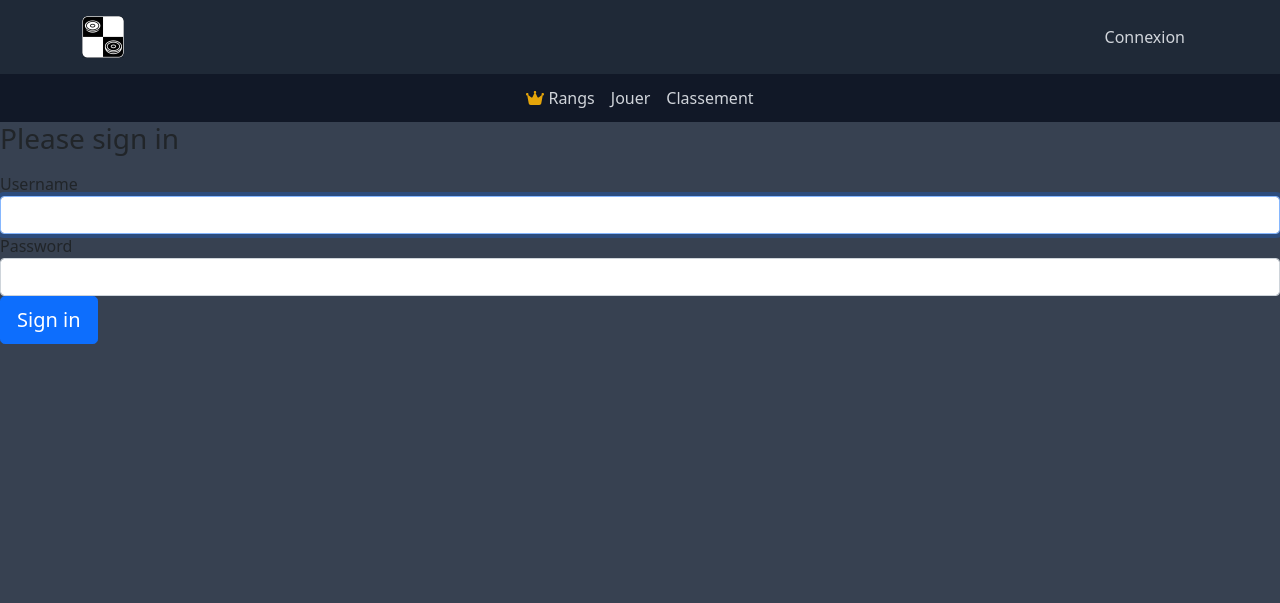
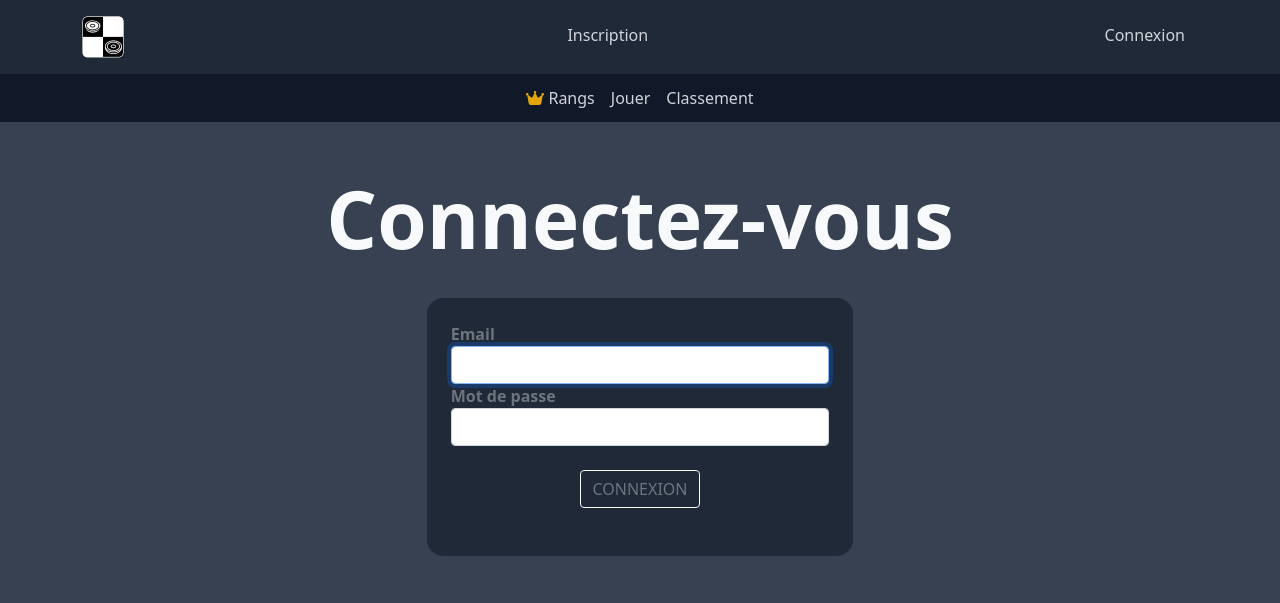
Before and after one commit to SullivanGDR/LeagueOfCheckers, a Symfony app: template templates/security/login.html.twig in a window 1280 px wide. Shown: the top 603 px of the page. Run offline with Twig, Linux system fonts and the light colour scheme; the template is opened without the code that fills it, so the values that code supplies are empty; some libraries are stand-ins or nearby versions.

Commit message:
ajout page login

```diff
--- a/templates/base.html.twig
+++ b/templates/base.html.twig
@@ -27,7 +27,8 @@
 					<a href="{{path('index')}}">
 						<img class="img-fluid" src="images/logo-damier.png"/>
 					</a>
-					<button class="btn rounded-pill d-none d-lg-block" style="color:#d1d5db;">Connexion</button>
+					<a class="btn rounded-pill d-none d-lg-block" href="{{path('app_register')}}" style="color:#d1d5db;">Inscription</a>
+					<a class="btn rounded-pill d-none d-lg-block" href="{{path('app_login')}}" style="color:#d1d5db;">Connexion</a>
 					<button class="navbar-toggler" type="button" data-bs-toggle="collapse" data-bs-target="#navbarSupportedContent" aria-controls="navbarSupportedContent" aria-expanded="false" aria-label="Toggle navigation">
 						<span style="color:white;" class="navbar-toggler-icon"></span>
 					</button>
--- a/templates/security/login.html.twig
+++ b/templates/security/login.html.twig
@@ -1,31 +1,43 @@
 {% extends 'base.html.twig' %}
 
-{% block title %}Log in!{% endblock %}
+{% block title %}{{parent()}} Connectez-vous{% endblock %}
 
 {% block body %}
+
+<div class="container-fluid">
+	<h1 class="text-center text-light mt-4 p-4 display-1 fw-bold ">Connectez-vous</h1>
+
+
+	<div class="row justify-content-center">
+		<div class="col-md-4 mb-5 p-4 m-0"style="background-color:rgba(31, 41, 55); border-radius: 16px;">
+
 			<form method="post">
 				{% if error %}
 					<div class="alert alert-danger">{{ error.messageKey|trans(error.messageData, 'security') }}</div>
 				{% endif %}
 
 				{% if app.user %}
-        <div class="mb-3">
-            You are logged in as {{ app.user.userIdentifier }}, <a href="{{ path('app_logout') }}">Logout</a>
+					<div class="mb-3 text-info">
+						tu est connecté en tant que
+						{{ app.user.username }},
+						<a href="{{ path('app_logout') }}">déconexion</a>
 					</div>
 				{% endif %}
 
-    <h1 class="h3 mb-3 font-weight-normal">Please sign in</h1>
-    <label for="inputUsername">Username</label>
-    <input type="text" value="{{ last_username }}" name="username" id="inputUsername" class="form-control" autocomplete="username" required autofocus>
-    <label for="inputPassword">Password</label>
+
+				<label for="inputEmail" class="fw-bold text-secondary">Email</label>
+				<input type="email" value="{{ last_username }}" name="email" id="inputEmail" class="form-control" autocomplete="email" required autofocus>
+				<label for="inputPassword" class="fw-bold text-secondary">Mot de passe</label>
 				<input type="password" name="password" id="inputPassword" class="form-control" autocomplete="current-password" required>
 
-    <input type="hidden" name="_csrf_token"
-           value="{{ csrf_token('authenticate') }}"
-    >
+				<input type="hidden" name="_csrf_token" value="{{ csrf_token('authenticate') }}">
 
-    <button class="btn btn-lg btn-primary" type="submit">
-        Sign in
-    </button>
+				<div class="text-center">
+					<button class="btn btn-outline-light text-secondary m-4"type="submit">CONNEXION</button>
+				</div>
 			</form>
+		</div>
+	</div>
+</div>
+
 {% endblock %}
```
Also changed, not shown: templates/base/registration/register.html.twig (deleted, +0 -23 lines), templates/registration/register.html.twig (added, +29 -0 lines), templates/registration/confirmation_email.html.twig (renamed from templates/base/registration/confirmation_email.html.twig). Lines whose indentation alone changed are shown as unchanged.
